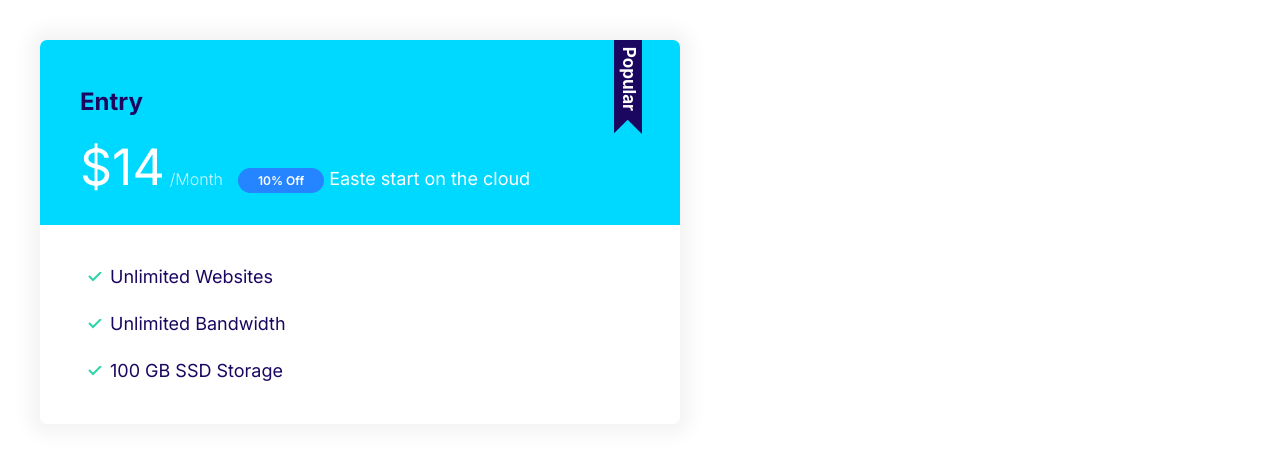
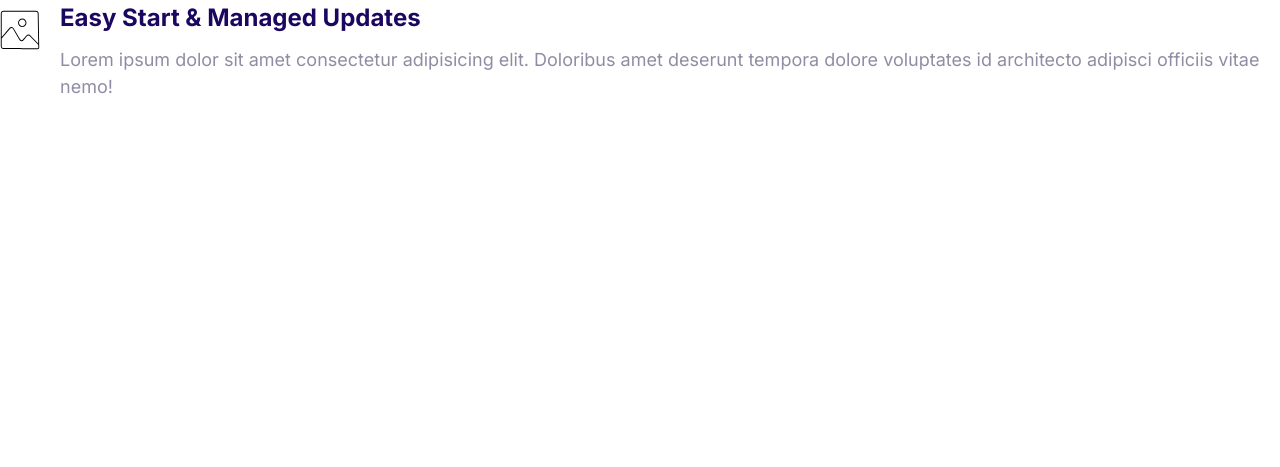
Before and after one commit to Aryanahmad04/moshify, a plain HTML site: page index.html in a window 1280 px wide. Drawn offline with Linux system fonts and the light colour scheme.

Commit message:
madia object

```diff
--- a/css/style.css
+++ b/css/style.css
@@ -334,3 +334,16 @@ a {
     font-size: 1.7rem;
   }
 }
+/* media */
+.media{
+  display:flex;
+}
+.media__title{
+  margin-top: 0;
+}
+.media__body{
+  margin:0 2rem;
+}
+.media__image{
+margin-top: 1rem;
+}
--- a/index.html
+++ b/index.html
@@ -14,25 +14,18 @@
     <link rel="stylesheet" href="css/style.css" />
   </head>
   <body>
-    <div style="width: 50%;;padding: 4rem">
-      <div class="plan plan--popular">
-        <div class="card card--secondary">
-          <header class="card__header">
+    <div class="media">
 
-            <h3 class="plane__name">Entry</h3>
-            <span class="plan__price">$14</span>
-            <span class="plan__billing-cycle">/Month</span>
-            <span class="badge badge--primary badge--small">10% Off</span>
-            <span class="plan__descripiton">Easte start on the cloud</span>
-          </header>
-          <div class="card__body">
-            <ul class="list list--tick">
-              <li class="list__item">Unlimited Websites</li>
-              <li class="list__item">Unlimited Bandwidth</li>
-              <li class="list__item">100 GB SSD Storage</li>
-            </ul>
-          </div>
-        </div>
+      <div class="media__image">
+
+          <svg class="icon icon--primary">
+              <use xlink:href="images/sprite.svg#snap"></use>
+            </svg>
+
+      </div>
+      <div class="media__body">
+        <h3 class="media__title">Easy Start & Managed Updates</h3>
+        <p>Lorem ipsum dolor sit amet consectetur adipisicing elit. Doloribus amet deserunt tempora dolore voluptates id architecto adipisci officiis vitae nemo!</p>
       </div>
     </div>
   </body>
```
